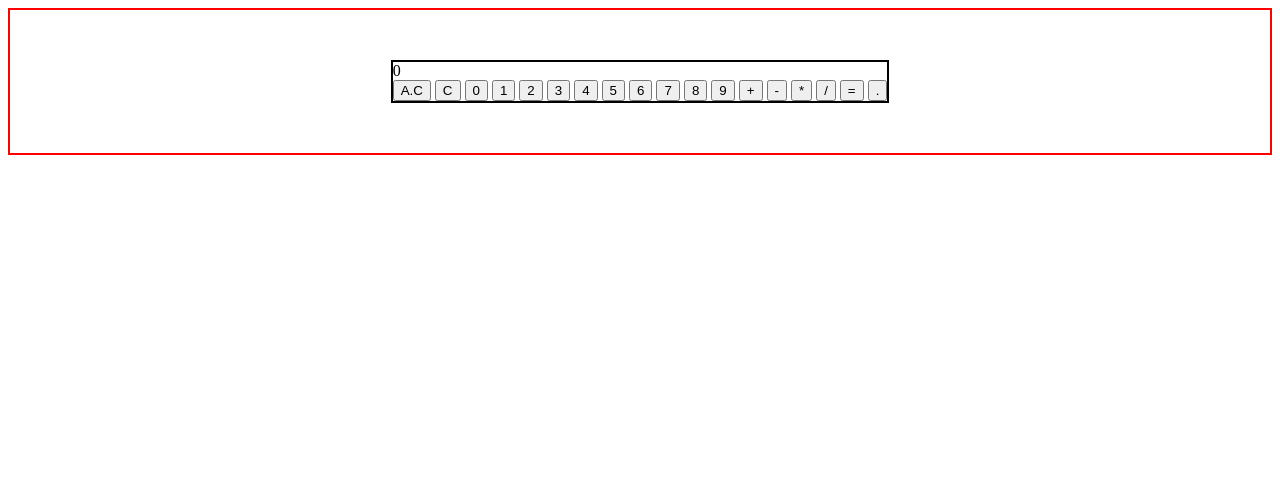
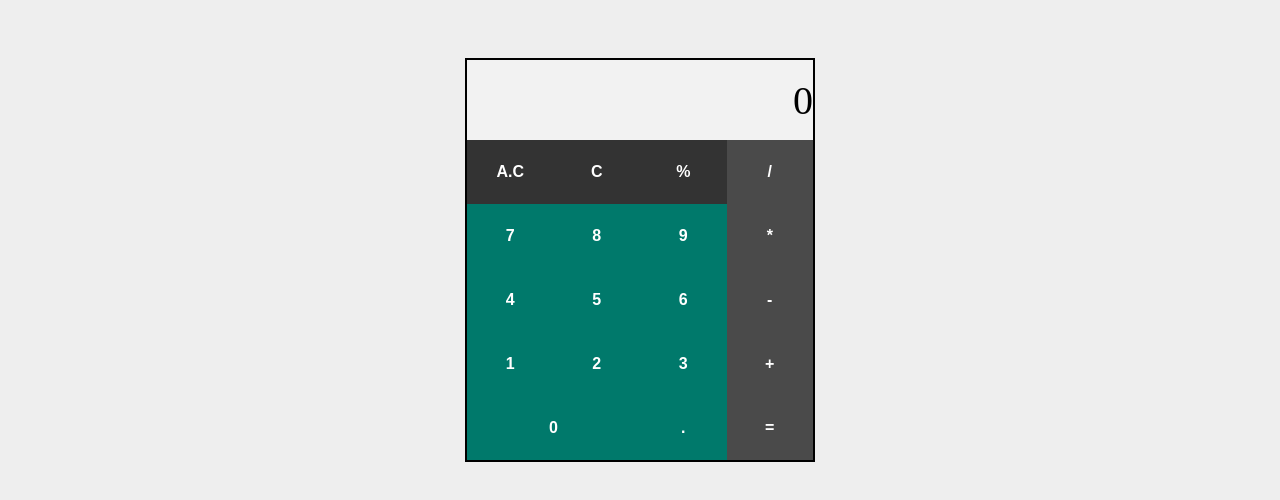
Before and after one commit to sinan-894/odin-calculator, a plain HTML site: page index.html in a window 1280 px wide. Drawn offline with Linux system fonts and the light colour scheme.

Commit message:
To style the file and fix small bugs  in the scripts

```diff
--- a/calculator.js
+++ b/calculator.js
@@ -55,15 +55,19 @@ function calcAndDisplayResult(){
 }
 
 function inputNumber(key){
+    if(isNumberNotEditable){
+        clearResultBox("");
+        isNumberNotEditable = false
+    }
+    console.log(resultBox.textContent.length)
+    if(resultBox.textContent.length>16){
+        return 0;
+    }
     if(key ==='.'){
         if(isDecimalExist){
             return 0;
         }
         isDecimalExist = true
-    }
-    if(isNumberNotEditable){
-        clearResultBox("");
-        isNumberNotEditable = false
     }
     resultBox.textContent+=key
 }
@@ -72,6 +76,7 @@ function inputNumber(key){
 function inputOperator(key){
     if(OPERATOR_STRING.includes(key)){
         if (operator===undefined){
+
             firstNumber = Number(resultBox.textContent);
         }
         else{
@@ -80,6 +85,9 @@ function inputOperator(key){
         operator = key;
     }
     else if(key==='='){
+        if(operator===undefined){
+            return 0;
+        }
         calcAndDisplayResult()
         operator = undefined;
     }
@@ -90,6 +98,7 @@ function inputOperator(key){
     }
     else if(key==='A.C'){
         clearResultBox("0");
+        operator=undefined
     }
     isNumberNotEditable=true;
     isDecimalExist = false
--- a/index.html
+++ b/index.html
@@ -3,7 +3,7 @@
 <head>
     <meta charset="UTF-8">
     <meta name="viewport" content="width=device-width, initial-scale=1.0">
-    <title>Document</title>
+    <title>Calculator</title>
     <script src="calculator.js" defer></script>
     <link rel="stylesheet" href="style.css">
 </head>
@@ -11,24 +11,35 @@
     <div class="calculator">
         <div class = "display"> 0</div>
         <div class="buttons">
-            <button id = "A.C">A.C</button>
-            <button id = "C">C</button>
-            <button id = "0">0</button>
-            <button id = "1">1</button>
-            <button id = "2">2</button>
-            <button id = "3">3</button>
-            <button id = "4">4</button>
-            <button id = "5">5</button>
-            <button id = "6">6</button>
-            <button id = "7">7</button>
-            <button id = "8">8</button>
-            <button id = "9">9</button>
-            <button id = "+">+</button>
-            <button id = "-">-</button>
-            <button id = "*">*</button>
-            <button id = "/">/</button>
-            <button id = "=">=</button>
-            <button id = ".">.</button>
+            <div class="row">
+                <button id = "top">A.C</button>
+                <button id = "top">C</button>
+                <button id = "top">%</button>
+                <button id = "operator">/</button>
+            </div>
+            <div class="row">
+                <button id = "7">7</button>
+                <button id = "8">8</button>
+                <button id = "9">9</button>
+                <button id = "operator">*</button>
+            </div>
+            <div class="row">
+                <button id = "4">4</button>
+                <button id = "5">5</button>
+                <button id = "6">6</button>
+                <button id = "operator">-</button>
+            </div>
+            <div class="row">
+                <button id = "1">1</button>
+                <button id = "2">2</button>
+                <button id = "3">3</button>
+                <button id = "operator">+</button>
+            </div>
+            <div class="row">
+                <button id = "zero">0</button>
+                <button id = "dot">.</button>
+                <button id = "operator">=</button>
+            </div>
 
 
         </div>
--- a/style.css
+++ b/style.css
@@ -1,13 +1,68 @@
+
 body{
     display: flex;
     justify-content: center;
     align-items: center;
-    border: 2px solid red;
     padding: 50px 0px;
+    background-color: #eeeeee;
 
 }
 
 
 .calculator{
+
+    min-width: 350px;
+    height: 400px;
+}
+
+.row{
+    display: flex;
+    justify-content: space-between;
+    height: 20%;
+    width: 100%;
+
+
+}
+
+#zero{
+    flex: 2;
+}
+
+
+
+button{
+    flex: 1;
+    padding: 0px;
+    background-color: #00796b;
+    border: 0px;
+    color: white;
+    font-size: 16px;
+    font-weight: 900;
+    width: 100%;
+
+}
+
+.buttons{
     border: 2px solid black;
+    height: 80%;
+    border-top: 0px;
 }
+.display{
+    height: 20%;
+    font-size: 40px;
+    text-align: right;
+    display: flex;
+    align-items: center;
+    justify-content: end;
+    border: 2px solid black;
+    border-bottom: 0px;
+    background-color:#f2f2f2;
+}
+
+#operator{
+    background-color: #4a4a4a;
+}
+
+#top{
+    background-color: #333333;
+}
```
